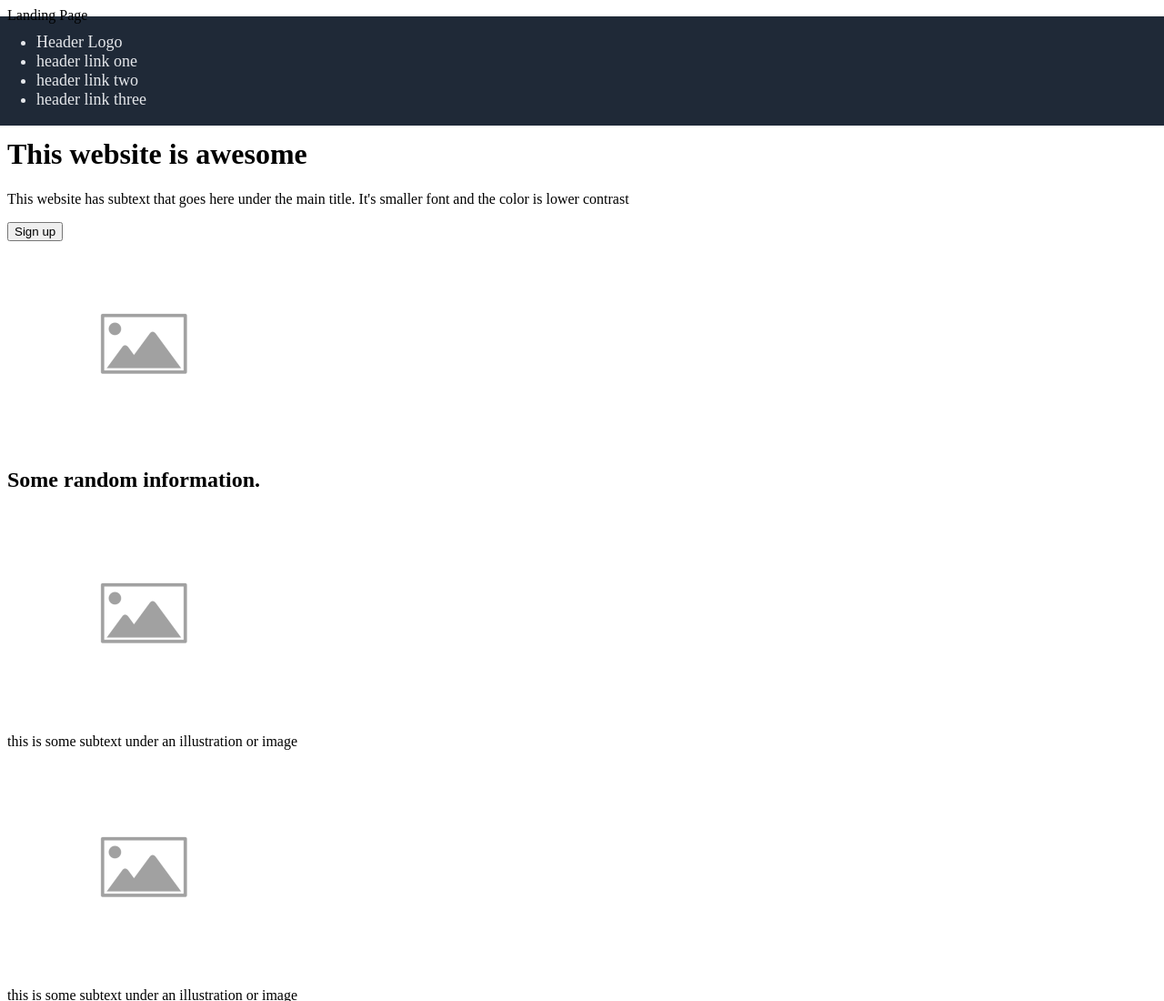
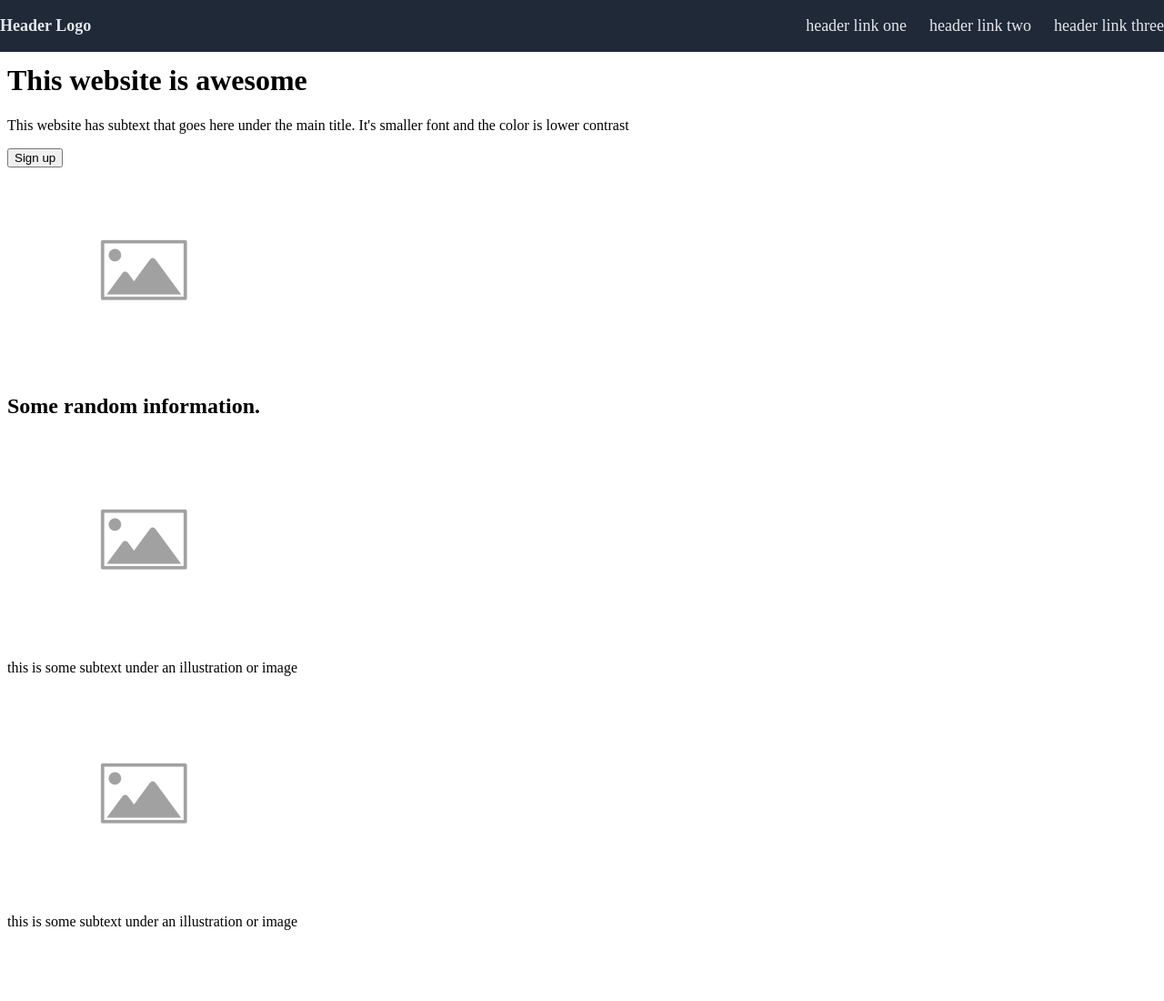
Before and after one commit to Kennedy0201/landing-page, a plain HTML site: page index.html in a window 1280 px wide. Shown: the top 1100 px of the page at 91% size. Drawn offline with Linux system fonts and the light colour scheme.

Commit message:
Add style to header

```diff
--- a/index.html
+++ b/index.html
@@ -2,21 +2,25 @@
 
 <html land="en">
     <head>
-        <meta charset="utf-8"
+        <meta charset="utf-8">
         <title>Landing Page</title>
 
-        <link rel="stylesheet" type="text/css" href="style.css"/>
+        <link rel="stylesheet" type="text/css" href="style.css" /> <!--link css to html-->
 
     </head>
     <body>
         <div class="header-container"> <!--container for logo and header links-->
+            <div class="left-header">
+                <p>Header Logo</p>
+            </div>
+            <div class="right-header">
+                <ul> <!--creates list for header-->
+                    <li><a href="">header link one</a></li> <!-- the do not link to anything yet-->
+                    <li><a href="">header link two</a></li>
+                    <li><a href="">header link three</a></li>
 
-            <ul> <!--creates list for header-->
-                <li>Header Logo</li>
-                <li><a href="">header link one</a></li> <!-- the do not link to anything yet-->
-                <li><a href="">header link two</a></li>
-                <li><a href="">header link three</a></li>
-            </ul>
+                </ul>
+            </div>
         </div>
 
         <div class="top-container"> <!--container to split / css-->
```
